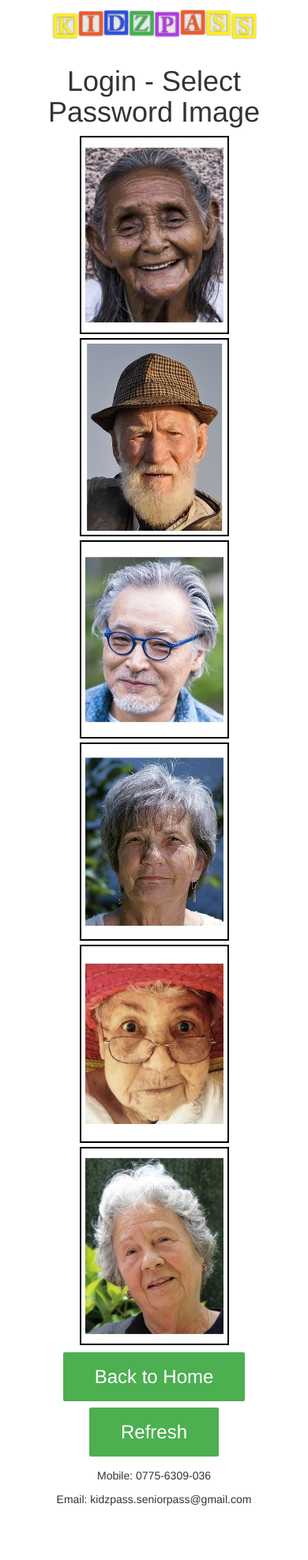
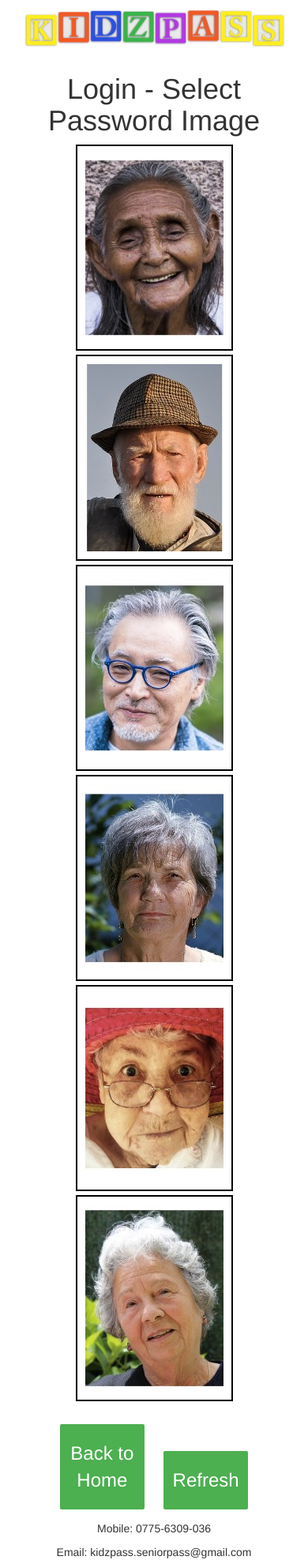
Before and after one commit to muicheka/KidzPass, a Django app: page /graphical_login/ in a window 390 px wide. Shown: the whole page at 79% size. Before the commit the page ends 1906 px from the top, so only its background shows below. Run offline with Django 3.2, Linux system fonts and the light colour scheme; some libraries are stand-ins or nearby versions.

Commit message:
- altered divs and buttons on all pages to accommodate little fingers - still testing with nexus tablet...

```diff
--- a/static/css/reglogin.css
+++ b/static/css/style_reglogin.css
@@ -2,12 +2,17 @@
     background-color: #4CAF50; /* Green */
     border: none;
     color: white;
-    padding: 14px 40px;
+    padding: 20px 10px;
     text-align: center;
     text-decoration: none;
     display: inline-block;
     font-size: 24px;
-    margin: 4px 2px;
+    margin: 4px 10px;
     cursor: pointer;
     border-radius: 2px;
+    width: 30%;
 }
+
+.button:hover {
+    box-shadow: 0 12px 16px 0 rgba(0, 0, 0, 0.24), 0 17px 50px 0 rgba(0, 0, 0, 0.19);
+}
--- a/templates/base.html
+++ b/templates/base.html
@@ -24,7 +24,7 @@
 
 <div style="padding:1px 16px; display: block; text-align: center">
     <img id="title_image" src="{% static 'images/title.png' %}" alt="KidzPass & SeniorPass"
-         style="width:80%;height:auto;padding: 10px;min-width: 50%">
+         style="width:100%;height:auto;padding: 10px;min-width: 50%">
 </div>
 <div style="padding:1px 16px;height:1000px;display: block">
     {% block content %}
--- a/templates/graphical_login.html
+++ b/templates/graphical_login.html
@@ -5,7 +5,7 @@
 
 {% block content %}
     <script src="{% static 'javascript/ip_info.js' %}"></script>
-    <link rel="stylesheet" type="text/css" media="all" href="{% static 'css/reglogin.css' %}">
+    <link rel="stylesheet" type="text/css" media="all" href="{% static 'css/style_reglogin.css' %}">
     <h1 align="center">Login - Select Password Image</h1>
     <script>
 
@@ -90,7 +90,7 @@
 
     <style>
         .password_image {
-            padding: 5px;
+            padding: 10px;
             border: 2px solid black;
             background-position: 50% 50%;
             background-repeat: no-repeat;
@@ -101,9 +101,14 @@
             opacity: 0.5;
             filter: alpha(opacity=50); /* For IE8 and earlier */
         }
+
+        .container {
+            max-width: 625px;
+            padding-bottom: 20px;
+        }
     </style>
 
-    <div>
+    <div class="container">
         <div class="row" align="center">
             <div class="col-sm-4">
                 <form action="{% url 'hash' %}" method="POST">
@@ -162,11 +167,12 @@
             </div>
 
         </div>
+    </div>
         <div align="center">
             <button id="back_btn" class="button" onclick="">Back to Home</button>
             <button class="button" onclick="refresh_images()">Refresh</button>
         </div>
-    </div>
+
 
     <script>
         document.getElementById("back_btn").onclick = function () {
--- a/templates/home.html
+++ b/templates/home.html
@@ -1,7 +1,7 @@
 {% extends "base.html" %}
 {% load static from staticfiles %}
 {% block content %}
-    <link rel="stylesheet" type="text/css" media="all" href="{% static 'css/home.css' %}">
+    <link rel="stylesheet" type="text/css" media="all" href="{% static 'css/style_home.css' %}">
     {% if messages %}
         <ul class="messages">
             {% for message in messages %}
```
Also changed, not shown: static/css/style_home.css (renamed from static/css/home.css, +7 -2 lines), templates/reg_select_user.html (+11 -7 lines), templates/select_graphical_password.html (+13 -7 lines), templates/username_selection.html (+11 -7 lines), db.sqlite3.
